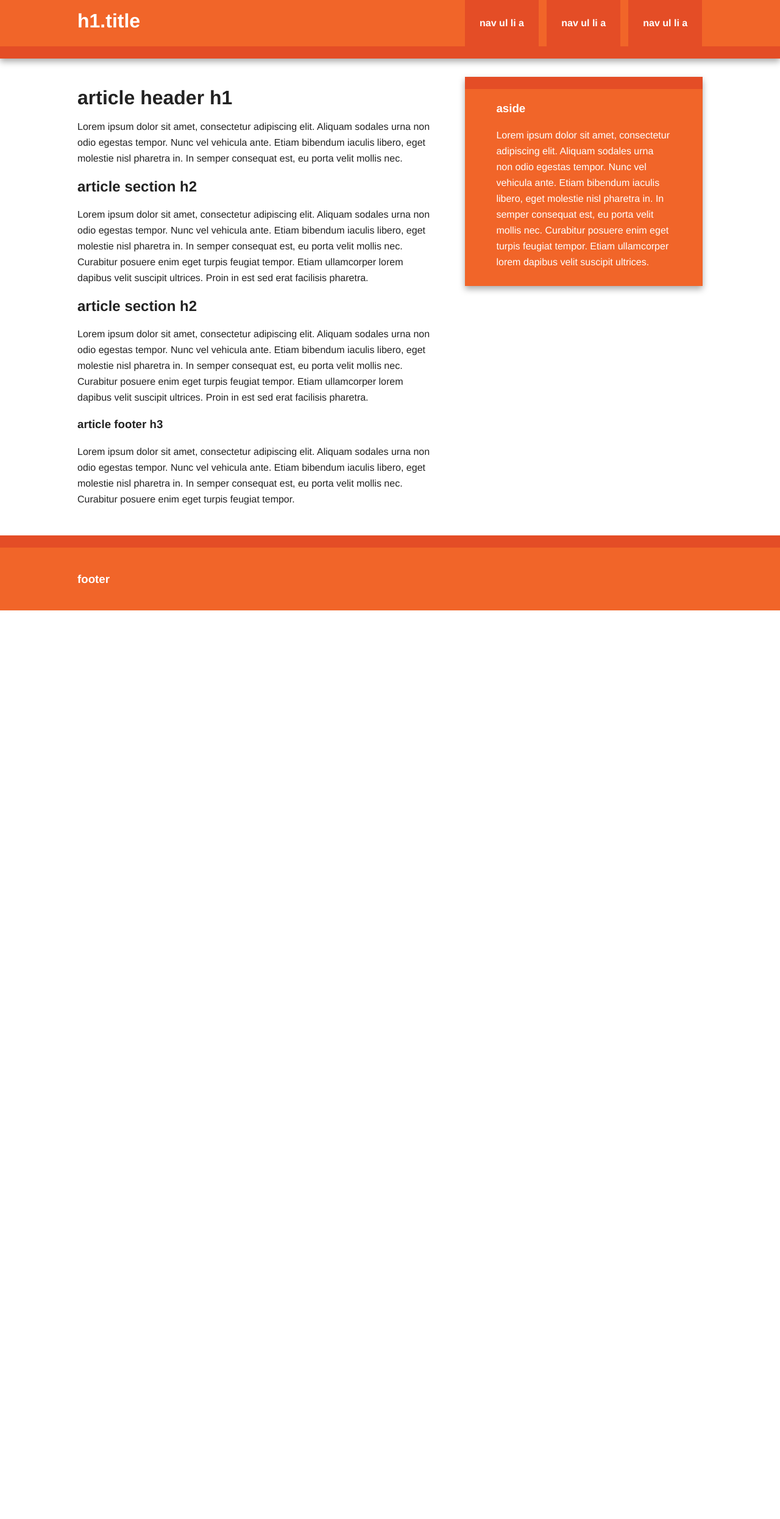
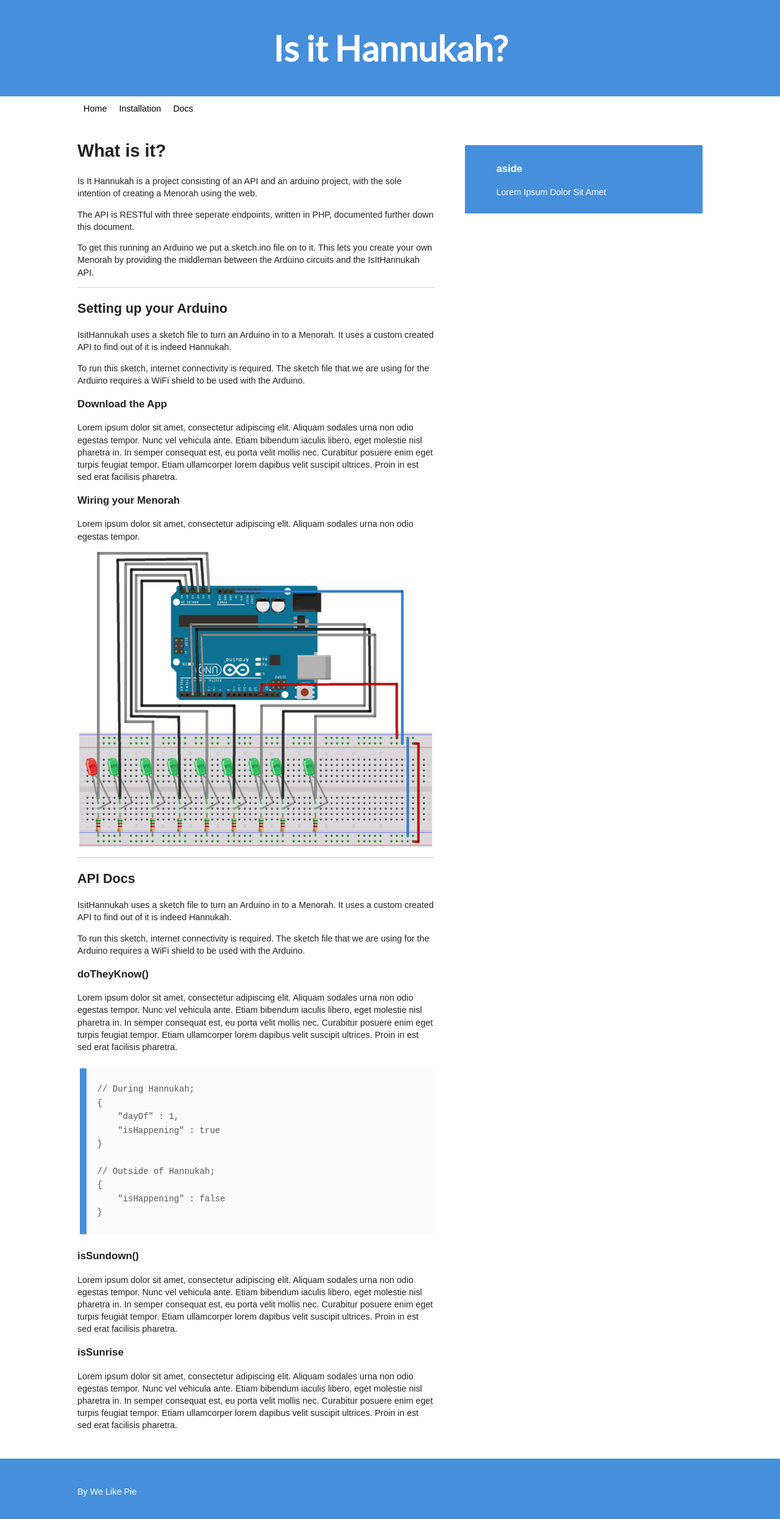
Before and after one commit to welikepie/isItHanukkah, a PHP site: page / in a window 1280 px wide. Shown: the whole page at 61% size. Before the commit the page ends 1001 px from the top, so only its background shows below. Run offline with PHP 8.4, Linux system fonts and the light colour scheme; some libraries are stand-ins or nearby versions.

Commit message:
Humans.txt, Started Adding Content, Started Styling
-- Took a break to work on workshops, committing what I have

```diff
--- a/site/css/main.css
+++ b/site/css/main.css
@@ -11,7 +11,7 @@ textarea {
 }
 
 body {
-    font-size: 1em;
+    font-size: 0.9em;
     line-height: 1.4;
 }
 
@@ -36,6 +36,7 @@ hr {
 
 img {
     vertical-align: middle;
+    width: 100%;
 }
 
 fieldset {
@@ -60,10 +61,6 @@ textarea {
    Author: Jonathan Verrecchia - verekia.com/initializr/responsive-template
    ========================================================================== */
 
-body {
-    font: 16px/26px Helvetica, Helvetica Neue, Arial;
-}
-
 .wrapper {
     width: 90%;
     margin: 0 5%;
@@ -73,23 +70,25 @@ body {
     ALL: Orange Theme
    =================== */
 
-.header-container {
-    border-bottom: 20px solid #e44d26;
-}
-
 .footer-container,
 .main aside {
-    border-top: 20px solid #e44d26;
+    border-top: 10px solid #468fda;
 }
 
 .header-container,
 .footer-container,
 .main aside {
-    background: #f16529;
+    background: #468fda;
+}
+
+.header-container {
+    height: auto;
 }
 
 .title {
     color: white;
+    font-family: "Lato", sans-serif;
+    font-size: 4em;
 }
 
 /* ==============
@@ -102,21 +101,13 @@ nav ul {
 }
 
 nav a {
-    display: block;
-    margin-bottom: 10px;
-    padding: 15px 0;
-
+    display: inline-block;
+    float: left;
+    padding: 10px;
     text-align: center;
     text-decoration: none;
-    font-weight: bold;
 
-    color: white;
-    background: #e44d26;
-}
-
-nav a:hover,
-nav a:visited {
-    color: white;
+    color: #000;
 }
 
 nav a:hover {
@@ -128,7 +119,7 @@ nav a:hover {
    ============== */
 
 .main {
-    padding: 30px 0;
+    padding: 10px 0 30px 0;
 }
 
 .main article h1 {
@@ -138,11 +129,16 @@ nav a:hover {
 .main aside {
     color: white;
     padding: 0px 5% 10px;
+    margin-top: 30px;
 }
 
 .footer-container footer {
     color: white;
     padding: 20px 0;
+}
+
+.title {
+    text-align: center;
 }
 
 /* ===============
@@ -157,19 +153,23 @@ nav a:hover {
    Author's custom styles
    ========================================================================== */
 
-
-
-
-
-
-
-
-
-
-
-
-
-
+code {
+    font-family: "Courier New", Courier, monospace, sans-serif;
+    text-align: left;
+    color: #555;
+    font-size: 14px;
+    }
+pre code {
+    line-height: 1.6em;
+    }
+pre {
+    padding: 0.1em 0.5em 0.3em 1.2em;
+    border-left: 11px solid #468fda;
+    margin: 1.7em 0 1.7em 0.3em;
+    overflow: auto;
+    width: 93%;
+    background-color: #FAFAFA;
+    }
 
 /* ==========================================================================
    Media Queries
@@ -182,11 +182,9 @@ nav a:hover {
    ==================== */
 
     nav a {
-        float: left;
-        width: 27%;
-        margin: 0 1.7%;
-        padding: 25px 2%;
-        margin-bottom: 0;
+        padding: 10px;
+        margin: 0 auto;
+        display: inline-block;
     }
 
     nav li:first-child a {
@@ -195,6 +193,10 @@ nav a:hover {
 
     nav li:last-child a {
         margin-right: 0;
+    }
+
+    .title {
+        text-align: center;
     }
 
 /* ========================
@@ -212,28 +214,17 @@ nav a:hover {
 
 @media only screen and (min-width: 768px) {
 
-/* ====================
-    WIDE: CSS3 Effects
-   ==================== */
-
-    .header-container,
-    .main aside {
-        -webkit-box-shadow: 0 5px 10px #aaa;
-           -moz-box-shadow: 0 5px 10px #aaa;
-                box-shadow: 0 5px 10px #aaa;
-    }
-
 /* ============
     WIDE: Menu
    ============ */
 
     .title {
-        float: left;
+        text-align: center;
     }
 
     nav {
-        float: right;
-        width: 38%;
+        text-align: center;
+        margin-top: 0;
     }
 
 /* ============
--- a/site/humans.txt
+++ b/site/humans.txt
@@ -3,7 +3,9 @@
 
 # TEAM
 
-    <name> -- <role> -- <twitter>
+    Arran Ross-Paterson - @arranrp
+    Alexander Roche - @alexhacked
+    Charlotte Spencer - @charlotteis
 
 # THANKS
 
--- a/site/index.html
+++ b/site/index.html
@@ -9,6 +9,7 @@
 
         <link rel="stylesheet" href="css/normalize.min.css">
         <link rel="stylesheet" href="css/main.css">
+        <link href='http://fonts.googleapis.com/css?family=Lato:300,400' rel='stylesheet' type='text/css'>
 
         <!--[if lt IE 9]>
             <script src="js/vendor/html5-3.6-respond-1.1.0.min.js"></script>
@@ -18,15 +19,18 @@
 
         <div class="header-container">
             <header class="wrapper clearfix">
-                <h1 class="title">h1.title</h1>
-                <nav>
+                <h1 class="title">Is it Hannukah?</h1
+            </header>
+        </div>
+
+        <div class="wrapper clearfix">
+            <nav>
                     <ul>
-                        <li><a href="#">nav ul li a</a></li>
-                        <li><a href="#">nav ul li a</a></li>
-                        <li><a href="#">nav ul li a</a></li>
+                        <li><a href="#">Home</a></li>
+                        <li><a href="#">Installation</a></li>
+                        <li><a href="#">Docs</a></li>
                     </ul>
                 </nav>
-            </header>
         </div>
 
         <div class="main-container">
@@ -34,26 +38,68 @@
 
                 <article>
                     <header>
-                        <h1>article header h1</h1>
-                        <p>Lorem ipsum dolor sit amet, consectetur adipiscing elit. Aliquam sodales urna non odio egestas tempor. Nunc vel vehicula ante. Etiam bibendum iaculis libero, eget molestie nisl pharetra in. In semper consequat est, eu porta velit mollis nec.</p>
+                        <h1>What is it?</h1>
+                        <p>Is It Hannukah is a project consisting of an API and an arduino project, with the sole intention of creating a Menorah using the web.</p>
+
+                        <p>The API is RESTful with three seperate endpoints, written in PHP, documented further down this document.</p>
+
+                        <p>To get this running an Arduino we put a sketch.ino file on to it. This lets you create your own Menorah by providing the middleman between the Arduino circuits and the IsItHannukah API.</p>
                     </header>
+                    <hr/>
                     <section>
-                        <h2>article section h2</h2>
+                        <h2>Setting up your Arduino</h2>
+                        <p>IsitHannukah uses a sketch file to turn an Arduino in to a Menorah. It uses a custom created API to find out of it is indeed Hannukah.</p>
+                        <p>To run this sketch, internet connectivity is required. The sketch file that we are using for the Arduino requires a WiFi shield to be used with the Arduino.</p>
+                    </section>
+                    <section>
+                        <h3>Download the App</h3>
                         <p>Lorem ipsum dolor sit amet, consectetur adipiscing elit. Aliquam sodales urna non odio egestas tempor. Nunc vel vehicula ante. Etiam bibendum iaculis libero, eget molestie nisl pharetra in. In semper consequat est, eu porta velit mollis nec. Curabitur posuere enim eget turpis feugiat tempor. Etiam ullamcorper lorem dapibus velit suscipit ultrices. Proin in est sed erat facilisis pharetra.</p>
                     </section>
                     <section>
-                        <h2>article section h2</h2>
+                        <h3>Wiring your Menorah</h3>
+                        <p>Lorem ipsum dolor sit amet, consectetur adipiscing elit. Aliquam sodales urna non odio egestas tempor.</p>
+                        <img src="https://raw.github.com/welikepie/isItHannukah/master/site/img/wiring.png"></img>
+                    </section>
+
+                    <hr/>
+
+                    <section>
+                        <h2>API Docs</h2>
+                        <p>IsitHannukah uses a sketch file to turn an Arduino in to a Menorah. It uses a custom created API to find out of it is indeed Hannukah.</p>
+                        <p>To run this sketch, internet connectivity is required. The sketch file that we are using for the Arduino requires a WiFi shield to be used with the Arduino.</p>
+                    </section>
+                    <section>
+                        <h3>doTheyKnow()</h3>
+                        <p>Lorem ipsum dolor sit amet, consectetur adipiscing elit. Aliquam sodales urna non odio egestas tempor. Nunc vel vehicula ante. Etiam bibendum iaculis libero, eget molestie nisl pharetra in. In semper consequat est, eu porta velit mollis nec. Curabitur posuere enim eget turpis feugiat tempor. Etiam ullamcorper lorem dapibus velit suscipit ultrices. Proin in est sed erat facilisis pharetra.</p>
+<pre>
+    <code>
+// During Hannukah;
+{
+    "dayOf" : 1,
+    "isHappening" : true
+}
+
+// Outside of Hannukah;
+{
+    "isHappening" : false
+}
+</code>
+</pre>
+                    </section>
+                    <section>
+                        <h3>isSundown()</h3>
                         <p>Lorem ipsum dolor sit amet, consectetur adipiscing elit. Aliquam sodales urna non odio egestas tempor. Nunc vel vehicula ante. Etiam bibendum iaculis libero, eget molestie nisl pharetra in. In semper consequat est, eu porta velit mollis nec. Curabitur posuere enim eget turpis feugiat tempor. Etiam ullamcorper lorem dapibus velit suscipit ultrices. Proin in est sed erat facilisis pharetra.</p>
                     </section>
-                    <footer>
-                        <h3>article footer h3</h3>
-                        <p>Lorem ipsum dolor sit amet, consectetur adipiscing elit. Aliquam sodales urna non odio egestas tempor. Nunc vel vehicula ante. Etiam bibendum iaculis libero, eget molestie nisl pharetra in. In semper consequat est, eu porta velit mollis nec. Curabitur posuere enim eget turpis feugiat tempor.</p>
-                    </footer>
+                    <section>
+                        <h3>isSunrise</h3>
+                        <p>Lorem ipsum dolor sit amet, consectetur adipiscing elit. Aliquam sodales urna non odio egestas tempor. Nunc vel vehicula ante. Etiam bibendum iaculis libero, eget molestie nisl pharetra in. In semper consequat est, eu porta velit mollis nec. Curabitur posuere enim eget turpis feugiat tempor. Etiam ullamcorper lorem dapibus velit suscipit ultrices. Proin in est sed erat facilisis pharetra.</p>
+                    </section>
+
                 </article>
 
                 <aside>
                     <h3>aside</h3>
-                    <p>Lorem ipsum dolor sit amet, consectetur adipiscing elit. Aliquam sodales urna non odio egestas tempor. Nunc vel vehicula ante. Etiam bibendum iaculis libero, eget molestie nisl pharetra in. In semper consequat est, eu porta velit mollis nec. Curabitur posuere enim eget turpis feugiat tempor. Etiam ullamcorper lorem dapibus velit suscipit ultrices.</p>
+                    <p>Lorem Ipsum Dolor Sit Amet</p>
                 </aside>
 
             </div> <!-- #main -->
@@ -61,7 +107,7 @@
 
         <div class="footer-container">
             <footer class="wrapper">
-                <h3>footer</h3>
+                <p>By We Like Pie</p>
             </footer>
         </div>
 
```
